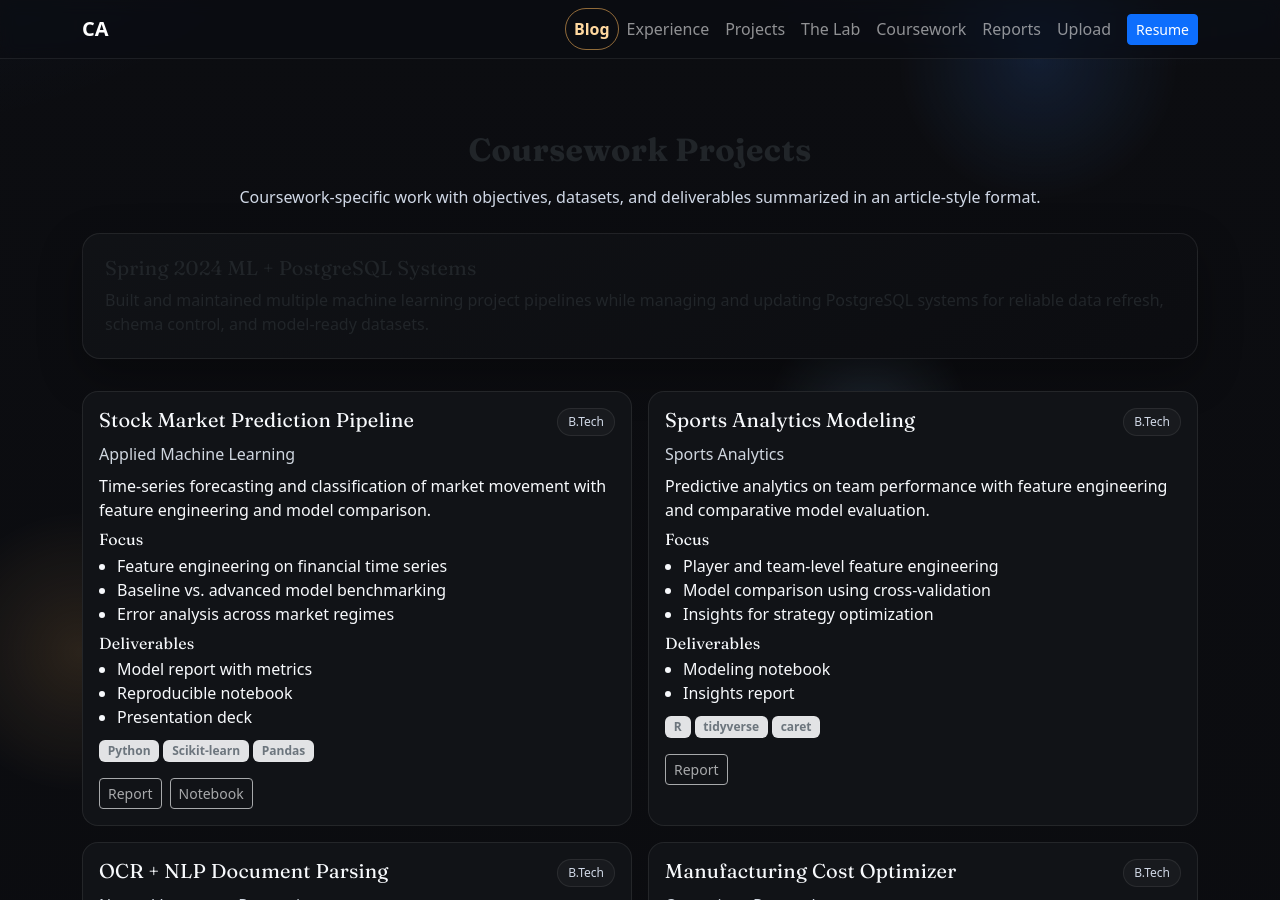
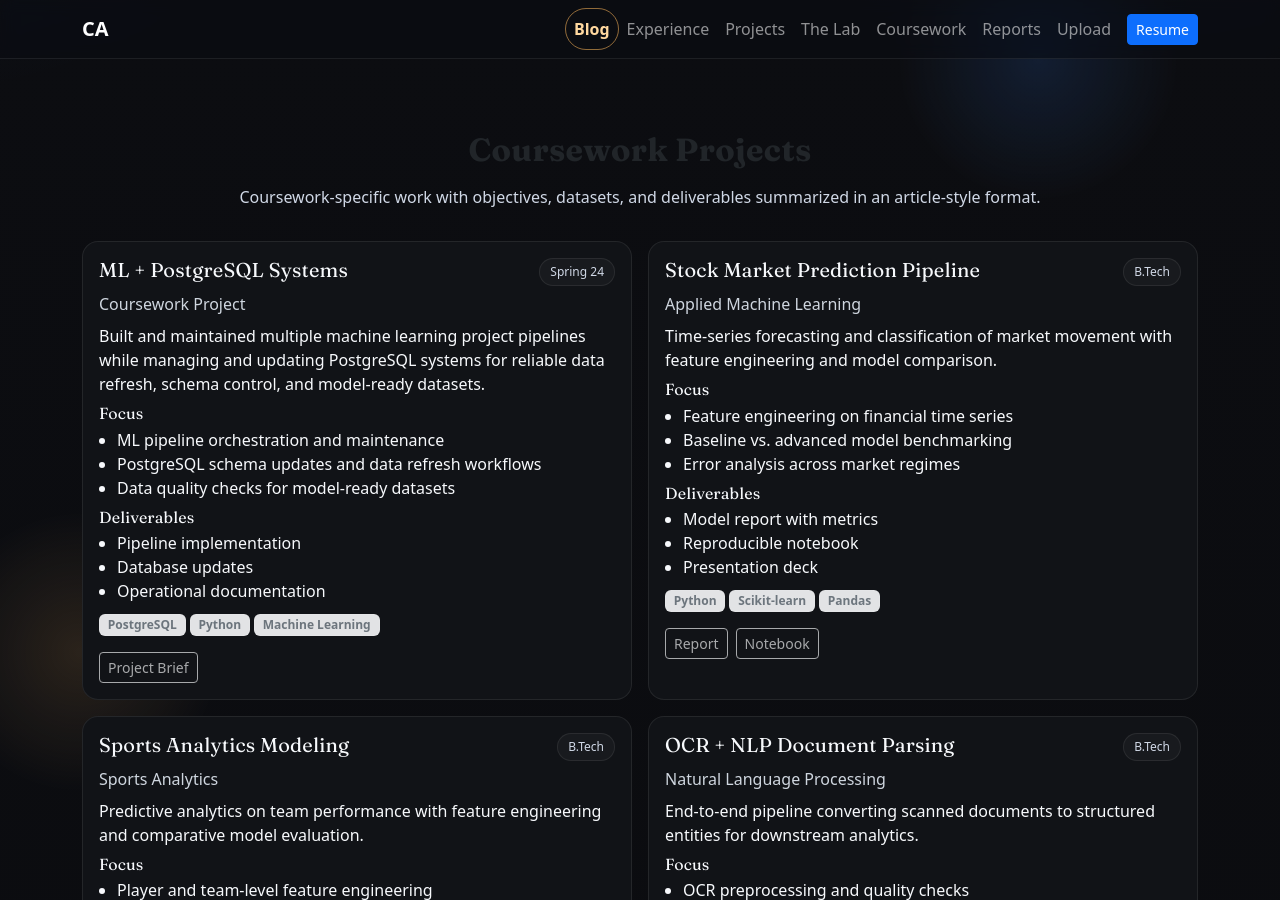
Before and after one commit to ChinmayA301/ChinmayA301.github.io, a Jekyll site: the page coursework/index.html, which Jekyll copies as it is, in a window 1280 px wide and 900 px high. Built offline with Jekyll 4.4.1, drawn with Linux system fonts in a browser that asks for light colours.

Commit message:
Render Spring 24 coursework item as standard project tile

```diff
--- a/coursework/index.html
+++ b/coursework/index.html
@@ -50,13 +50,6 @@
             <p class="section-text mx-auto text-center">
                 Coursework-specific work with objectives, datasets, and deliverables summarized in an article-style format.
             </p>
-            <div class="highlight-card mt-4 mb-3">
-                <h3 class="h5 mb-2">Spring 2024 ML + PostgreSQL Systems</h3>
-                <p class="mb-0">
-                    Built and maintained multiple machine learning project pipelines while managing and updating PostgreSQL
-                    systems for reliable data refresh, schema control, and model-ready datasets.
-                </p>
-            </div>
             <div id="courseworkProjects" class="row g-3 mt-2"></div>
         </div>
     </section>
--- a/data/coursework_projects.json
+++ b/data/coursework_projects.json
@@ -1,4 +1,31 @@
 [
+    {
+        "title": "ML + PostgreSQL Systems",
+        "course": "Coursework Project",
+        "term": "Spring 24",
+        "summary": "Built and maintained multiple machine learning project pipelines while managing and updating PostgreSQL systems for reliable data refresh, schema control, and model-ready datasets.",
+        "focus": [
+            "ML pipeline orchestration and maintenance",
+            "PostgreSQL schema updates and data refresh workflows",
+            "Data quality checks for model-ready datasets"
+        ],
+        "deliverables": [
+            "Pipeline implementation",
+            "Database updates",
+            "Operational documentation"
+        ],
+        "tools": [
+            "PostgreSQL",
+            "Python",
+            "Machine Learning"
+        ],
+        "links": [
+            {
+                "label": "Project Brief",
+                "url": ""
+            }
+        ]
+    },
     {
         "title": "Stock Market Prediction Pipeline",
         "course": "Applied Machine Learning",
```
